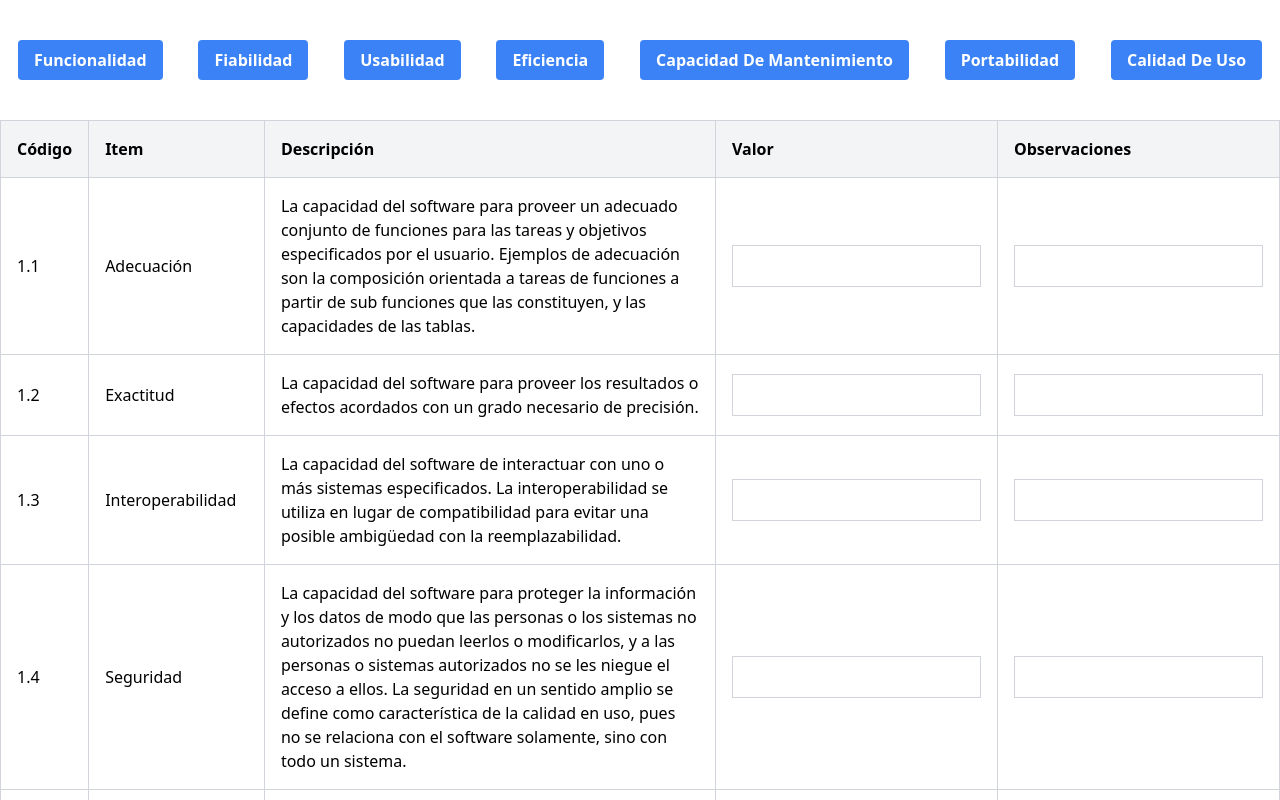
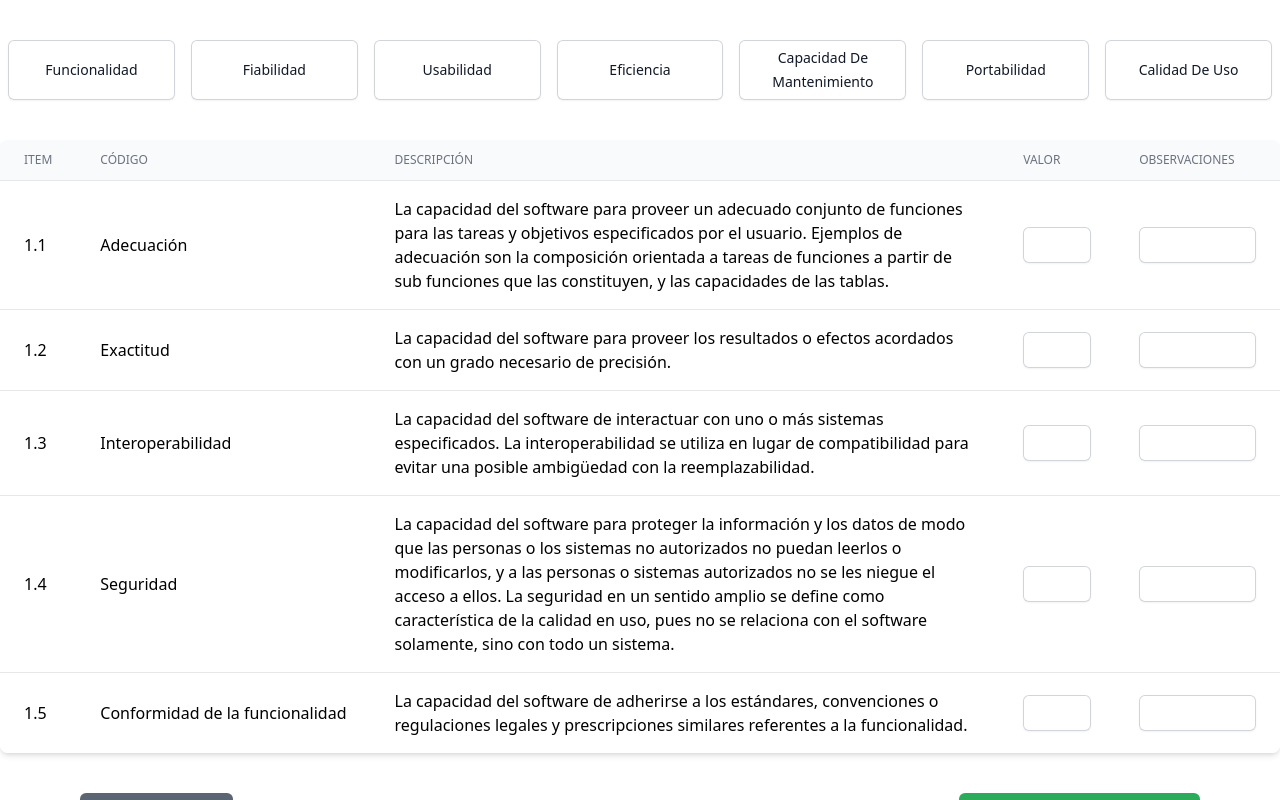
Before and after one commit to Juanska123-Giron/BnanaFront, a React (Vite) app: page /evaluacion-software in a window 1280 px wide. Shown: the top 800 px of the page. Built offline with nearby package versions, Linux system fonts and the light colour scheme; the HTML template or start-up script is replaced by a standard one.

Commit message:
tablas estilizadas

```diff
--- a/src/components/AfterNav.jsx
+++ b/src/components/AfterNav.jsx
@@ -75,32 +75,32 @@ export const AfterNav = ({ isPopoverOpen }) => {
       <div className={`relative overfxlow-hidden bg-white transition-all duration-500 ease-in-out pb-80 pt-16 sm:pb-40 sm:pt-24 lg:pb-48 lg:pt-40 ${isPopoverOpen ? 'mt-0' : 'mt-0'}`}>
         <div className="relative mx-auto max-w-7xl px-4 sm:static sm:px-6 lg:px-8">
         <h2 className="text-xl font-semibold mb-4">PARÁMETROS</h2>
-        <div className="overflow-x-auto">
-          <table className="min-w-full border-collapse border border-gray-300">
-            <thead className="bg-gray-100">
+        <div className="overflow-x-auto shadow-md sm:rounded-lg">
+          <table className="min-w-full divide-y divide-gray-200">
+            <thead className="bg-gray-50">
               <tr>
-                <th className="border border-gray-300 p-4 text-left">Código</th>
-                <th className="border border-gray-300 p-4 text-left">Item</th>
-                <th className="border border-gray-300 p-4 text-left">Descripción</th>
-                <th className="border border-gray-300 p-4 text-left">Preguntas</th>
-                <th className="border border-gray-300 p-4 text-left">% Total</th>
+                <th className="px-6 py-3 text-left text-xs font-medium text-gray-500 uppercase">Código</th>
+                <th className="px-6 py-3 text-left text-xs font-medium text-gray-500 uppercase">Item</th>
+                <th className="px-6 py-3 text-left text-xs font-medium text-gray-500 uppercase">Descripción</th>
+                <th className="px-6 py-3 text-left text-xs font-medium text-gray-500 uppercase">Preguntas</th>
+                <th className="px-6 py-3 text-left text-xs font-medium text-gray-500 uppercase">% Total</th>
               </tr>
             </thead>
-            <tbody>
+            <tbody className="bg-white divide-y divide-gray-200">
               {FuncionalItems.map((item) => (
                 <tr key={item.codigo}>
-                  <td className="border border-gray-300 p-4">{item.codigo}</td>
-                  <td className="border border-gray-300 p-4">{item.item}</td>
-                  <td className="border border-gray-300 p-4">{item.descripcion}</td>
-                  <td className="border border-gray-300 p-4">{item.preguntas}</td>
-                  <td className="border border-gray-300 p-4">{item.porcentajeTotal}</td>
+                  <td className="px-6 py-4 text-sm whitespace-nowrap">{item.codigo}</td>
+                  <td className="px-6 py-4 text-sm whitespace-nowrap">{item.item}</td>
+                  <td className="px-6 py-4 text-sm whitespace">{item.descripcion}</td>
+                  <td className="px-6 py-4 text-sm whitespace-nowrap">{item.preguntas}</td>
+                  <td className="px-6 py-4 text-sm whitespace-nowrap">{item.porcentajeTotal}</td>
                 </tr>
               ))}
             </tbody>
           </table>
         </div>
         <div className="flex justify-center mt-8">
-            <button onClick={handleEvaluateClick} className="bg-blue-500 hover:bg-blue-700 text-white font-bold py-2 px-4 rounded">
+            <button onClick={handleEvaluateClick} className="mx-auto rounded-md bg-green-600/[.9] px-14 py-1.5 text-center text-sm font-medium text-white shadow-sm hover:bg-green-500 focus-visible:outline focus-visible:outline-2 focus-visible:outline-offset-2 focus-visible:outline-green-500">
               EVALUAR SOFTWARE
             </button>
         </div>
--- a/src/components/ComponenteTabla.jsx
+++ b/src/components/ComponenteTabla.jsx
@@ -2,28 +2,28 @@ import React from 'react';
 
 const ComponenteTabla = ({ datos }) => {
   return (
-    <div className="overflow-x-auto">
-      <table className="min-w-full border-collapse border border-gray-300">
-        <thead className="bg-gray-100">
+    <div className="overflow-x-auto shadow-md sm:rounded-lg">
+      <table className="min-w-full divide-y divide-gray-200">
+        <thead className="bg-gray-50">
           <tr>
-            <th className="border border-gray-300 p-4 text-left">Código</th>
-            <th className="border border-gray-300 p-4 text-left">Item</th>
-            <th className="border border-gray-300 p-4 text-left">Descripción</th>
-            <th className="border border-gray-300 p-4 text-left">Valor</th>
-            <th className="border border-gray-300 p-4 text-left">Observaciones</th>
+            <th className="px-6 py-3 text-left text-xs font-medium text-gray-500 uppercase">Item</th>
+            <th className="px-6 py-3 text-left text-xs font-medium text-gray-500 uppercase">Código</th>
+            <th className="px-6 py-3 text-left text-xs font-medium text-gray-500 uppercase">Descripción</th>
+            <th className="px-6 py-3 text-left text-xs font-medium text-gray-500 uppercase">Valor</th>
+            <th className="px-6 py-3 text-left text-xs font-medium text-gray-500 uppercase">Observaciones</th>
           </tr>
         </thead>
-        <tbody>
+        <tbody className="bg-white divide-y divide-gray-200">
           {datos.map((item, index) => (
             <tr key={index}>
-              <td className="border border-gray-300 p-4">{item.codigo}</td>
-              <td className="border border-gray-300 p-4">{item.item}</td>
-              <td className="border border-gray-300 p-4">{item.descripcion}</td>
-              <td className="border border-gray-300 p-4">
-                <input type="number" className="border border-gray-300 p-2" defaultValue={item.valor} />
+              <td className="px-6 py-4 whitespace-nowrap">{item.codigo}</td>
+              <td className="px-6 py-4 whitespace-nowrap">{item.item}</td>
+              <td className="px-6 py-4">{item.descripcion}</td>
+              <td className="px-6 py-4">
+                <input type="number" className="block w-full rounded-md border-0 px-3.5 py-1.5 text-gray-900 shadow-sm ring-1 ring-inset ring-gray-300 placeholder:text-gray-400 focus:ring-2 focus:ring-inset focus:ring-indigo-600 sm:text-sm sm:leading-6" defaultValue={item.valor} />
               </td>
-              <td className="border border-gray-300 p-4">
-                <input type="text" className="border border-gray-300 p-2" defaultValue={item.observaciones} />
+              <td className="px-6 py-4">
+                <input type="text" className="block w-full rounded-md border-0 px-3.5 py-1.5 text-gray-900 shadow-sm ring-1 ring-inset ring-gray-300 placeholder:text-gray-400 focus:ring-2 focus:ring-inset focus:ring-indigo-600 sm:text-sm sm:leading-6" defaultValue={item.observaciones} />
               </td>
             </tr>
           ))}
--- a/src/components/EvaluacionSoftware.jsx
+++ b/src/components/EvaluacionSoftware.jsx
@@ -34,32 +34,32 @@ const EvaluacionSoftware = () => {
   return (
     <>
       <div className="flex justify-around mb-10 mt-10">
-        <button onClick={() => cambiarSeccion('funcionalidad')} className="bg-blue-500 hover:bg-blue-700 text-white font-bold py-2 px-4 rounded transition duration-150 ease-in-out">
+        <button onClick={() => cambiarSeccion('funcionalidad')} className="block w-full rounded-md ml-2 mr-2 border-0 px-3.5 py-1.5 text-gray-900 shadow-sm ring-1 ring-inset ring-gray-300 placeholder:text-gray-400 focus:ring-2 focus:ring-inset focus:ring-indigo-600 sm:text-sm sm:leading-6">
           Funcionalidad
         </button>
-        <button onClick={() => cambiarSeccion('fiabilidad')} className="bg-blue-500 hover:bg-blue-700 text-white font-bold py-2 px-4 rounded transition duration-150 ease-in-out">
+        <button onClick={() => cambiarSeccion('fiabilidad')} className="block w-full rounded-md ml-2 mr-2 border-0 px-3.5 py-1.5 text-gray-900 shadow-sm ring-1 ring-inset ring-gray-300 placeholder:text-gray-400 focus:ring-2 focus:ring-inset focus:ring-indigo-600 sm:text-sm sm:leading-6">
           Fiabilidad
         </button>
-        <button onClick={() => cambiarSeccion('usabilidad')} className="bg-blue-500 hover:bg-blue-700 text-white font-bold py-2 px-4 rounded transition duration-150 ease-in-out">
+        <button onClick={() => cambiarSeccion('usabilidad')} className="block w-full rounded-md ml-2 mr-2 border-0 px-3.5 py-1.5 text-gray-900 shadow-sm ring-1 ring-inset ring-gray-300 placeholder:text-gray-400 focus:ring-2 focus:ring-inset focus:ring-indigo-600 sm:text-sm sm:leading-6">
           Usabilidad
         </button>
-        <button onClick={() => cambiarSeccion('eficiencia')} className="bg-blue-500 hover:bg-blue-700 text-white font-bold py-2 px-4 rounded transition duration-150 ease-in-out">
+        <button onClick={() => cambiarSeccion('eficiencia')} className="block w-full rounded-md ml-2 mr-2 border-0 px-3.5 py-1.5 text-gray-900 shadow-sm ring-1 ring-inset ring-gray-300 placeholder:text-gray-400 focus:ring-2 focus:ring-inset focus:ring-indigo-600 sm:text-sm sm:leading-6">
           Eficiencia
         </button>
-        <button onClick={() => cambiarSeccion('capacidadDeMantenimiento')} className="bg-blue-500 hover:bg-blue-700 text-white font-bold py-2 px-4 rounded transition duration-150 ease-in-out">
+        <button onClick={() => cambiarSeccion('capacidadDeMantenimiento')} className="block w-full rounded-md ml-2 mr-2 border-0 px-3.5 py-1.5 text-gray-900 shadow-sm ring-1 ring-inset ring-gray-300 placeholder:text-gray-400 focus:ring-2 focus:ring-inset focus:ring-indigo-600 sm:text-sm sm:leading-6">
           Capacidad De Mantenimiento
         </button>
-        <button onClick={() => cambiarSeccion('portabilidad')} className="bg-blue-500 hover:bg-blue-700 text-white font-bold py-2 px-4 rounded transition duration-150 ease-in-out">
+        <button onClick={() => cambiarSeccion('portabilidad')} className="block w-full rounded-md ml-2 mr-2 border-0 px-3.5 py-1.5 text-gray-900 shadow-sm ring-1 ring-inset ring-gray-300 placeholder:text-gray-400 focus:ring-2 focus:ring-inset focus:ring-indigo-600 sm:text-sm sm:leading-6">
           Portabilidad
         </button>
-        <button onClick={() => cambiarSeccion('calidadDeUso')} className="bg-blue-500 hover:bg-blue-700 text-white font-bold py-2 px-4 rounded transition duration-150 ease-in-out">
+        <button onClick={() => cambiarSeccion('calidadDeUso')} className="block w-full rounded-md ml-2 mr-2 border-0 px-3.5 py-1.5 text-gray-900 shadow-sm ring-1 ring-inset ring-gray-300 placeholder:text-gray-400 focus:ring-2 focus:ring-inset focus:ring-indigo-600 sm:text-sm sm:leading-6">
          Calidad De Uso
         </button>
       </div>
       <ComponenteTabla datos={datosActuales} />
-      <div className="flex justify-around mt-10">
-        <button onClick={volver} className="bg-gray-500 hover:bg-gray-700 text-white font-bold py-2 px-4 rounded transition duration-150 ease-in-out">Volver</button>
-        <button onClick={finalizarEvaluacion} className="bg-green-500 hover:bg-green-700 text-white font-bold py-2 px-4 rounded transition duration-150 ease-in-out">Finalizar Evaluación</button>
+      <div className="flex items-center mt-10">
+        <button onClick={volver} className="block ml-20 rounded-md bg-gray-600/[.9] px-14 py-1.5 text-center text-sm font-medium text-white shadow-sm hover:bg-gray-500 focus-visible:outline focus-visible:outline-2 focus-visible:outline-offset-2 focus-visible:outline-gray-500 flex items-center justify-center">Volver</button>
+        <button onClick={finalizarEvaluacion} className="block ml-auto mr-20 rounded-md bg-green-600/[.9] px-14 py-1.5 text-center text-sm font-medium text-white shadow-sm hover:bg-green-500 focus-visible:outline focus-visible:outline-2 focus-visible:outline-offset-2 focus-visible:outline-green-500 flex items-center justify-center">Finalizar Evaluación</button>
       </div>
     </>
   );
```
